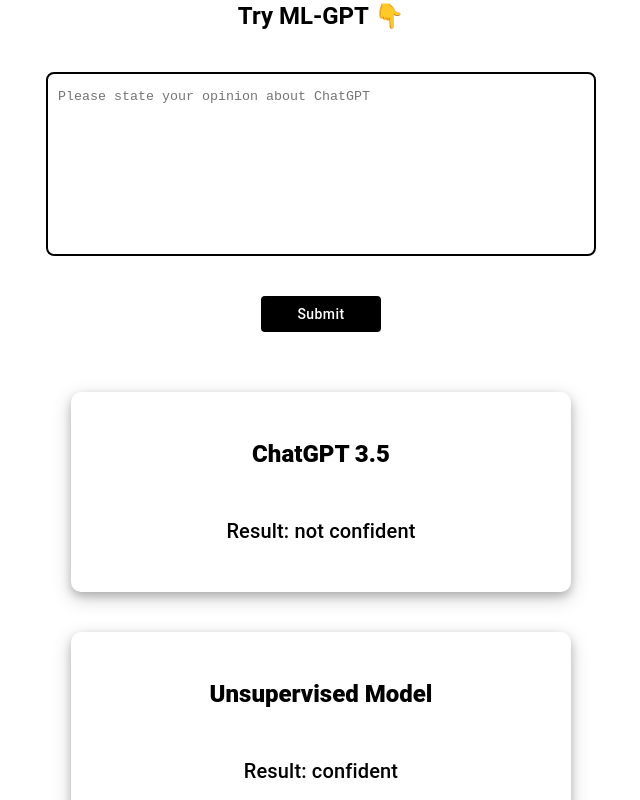
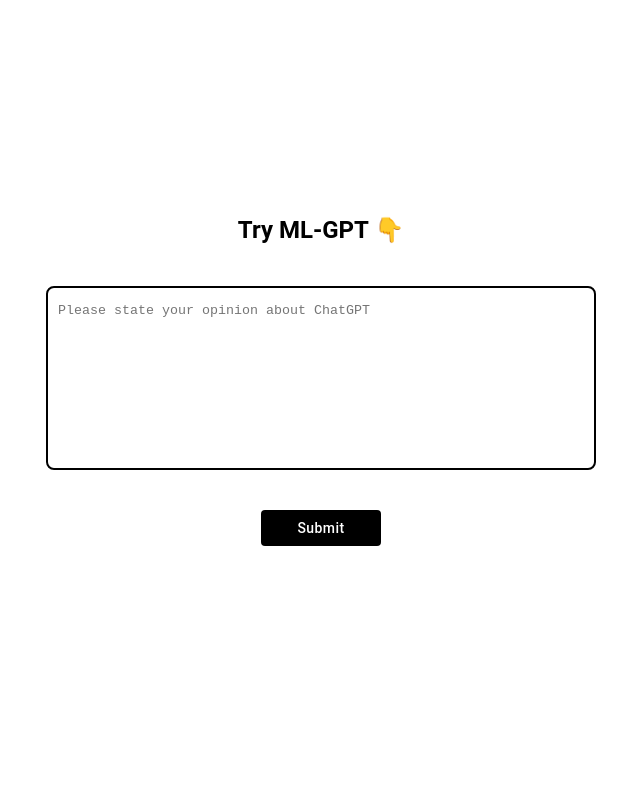
Before and after one commit to Computer-Science-Society-kzoo/ml-frontend, a Next.js app: page / in a window 1280 px wide. Shown: the top 800 px of the page, without its empty margins (319-959 px from the left). Built offline with nearby package versions, Linux system fonts and the light colour scheme.

Commit message:
Added fetchData

```diff
--- a/src/pages/index.tsx
+++ b/src/pages/index.tsx
@@ -12,8 +12,7 @@
 import { useState } from "react";
 
 interface Result {
-  model: string;
-  result: string;
+  data: any;
 }
 
 export default function Home() {
@@ -25,21 +24,6 @@
     theme.breakpoints.down("sm")
   );
 
-  const data = [
-    {
-      model: "ChatGPT 3.5",
-      result: "not confident",
-    },
-    {
-      model: "Unsupervised Model",
-      result: "confident",
-    },
-    {
-      model: "Semi-supervised Model",
-      result: "not confident",
-    },
-  ];
-
   const handleRequest = async () => {
     try {
       setLoading(true);
@@ -49,8 +33,14 @@
           method: "GET",
         }
       );
+
       const data = await res.json();
-      setResults(data);
+
+      const newResult = {
+        id: results.length + 1,
+        data: data,
+      };
+      setResults([newResult]);
       setLoading(false);
       setInput("");
     } catch (err) {
@@ -77,7 +67,6 @@
         <Typography variant="h5" fontWeight="700" marginBottom={10}>
           Try ML-GPT 👇
         </Typography>
-
         <textarea
           name="text"
           rows={6}
@@ -96,7 +85,6 @@
           onChange={(e: any) => setInput(e.target.value)}
           value={input}
         />
-
         <Box width="120px" marginY={10}>
           <Button
             fullWidth
@@ -119,11 +107,15 @@
           </Button>
         </Box>
         <Stack>
-          {data.length > 0 && (
+          {results.length > 0 && (
             <Stack direction="column" width="100%">
-              {data.map(({ result, model }, index) => (
+              {results.map(({ data }, index) => (
                 <Box key={index} padding={5}>
-                  <Output isMobile={isMobile} model={model} result={result} />
+                  <Output
+                    isMobile={isMobile}
+                    model={"ChatGPT3.5"}
+                    result={data["GPT3.5"]}
+                  />
                 </Box>
               ))}
             </Stack>
```
Also changed, not shown: 2 other files (tests, documents, lock files or other folders).
